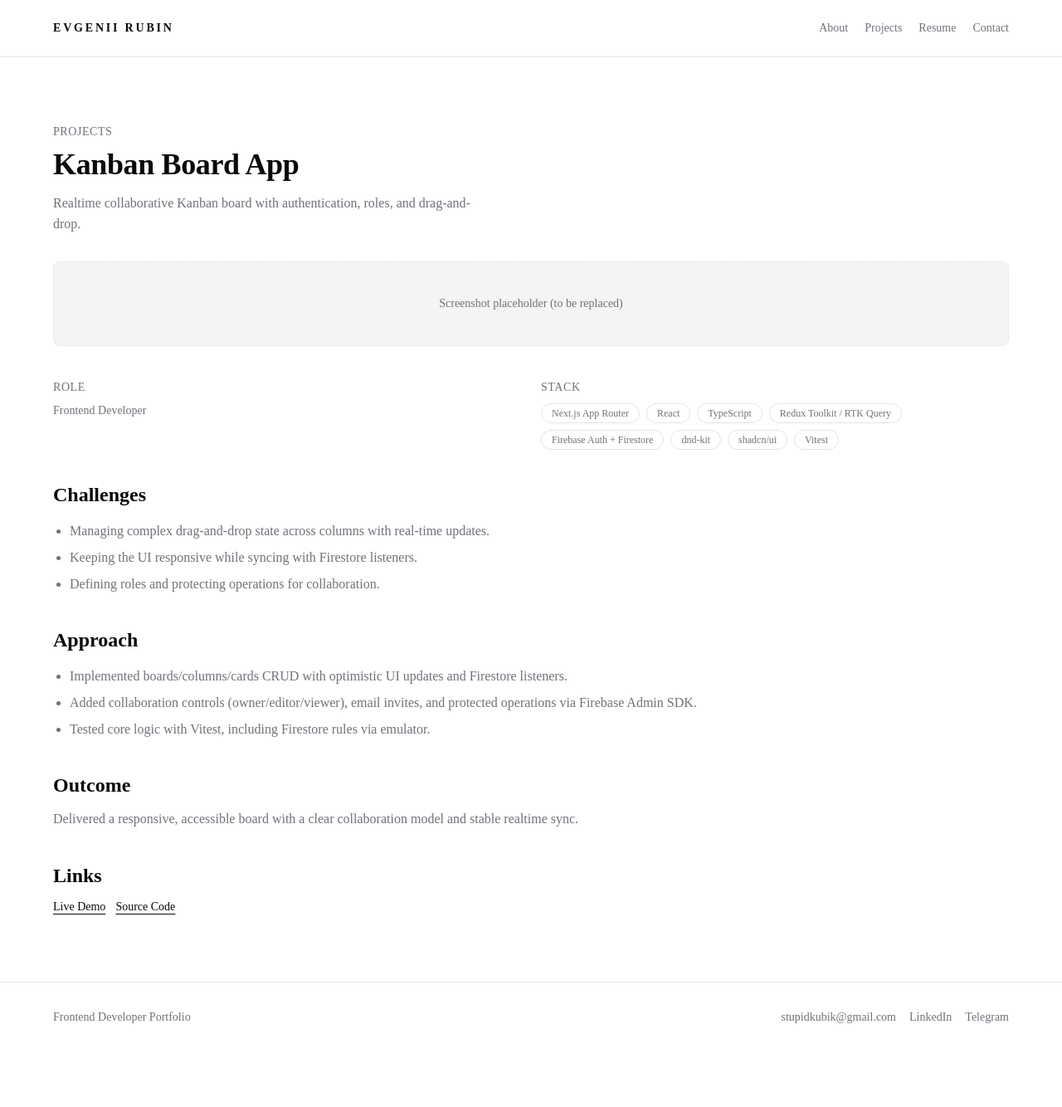
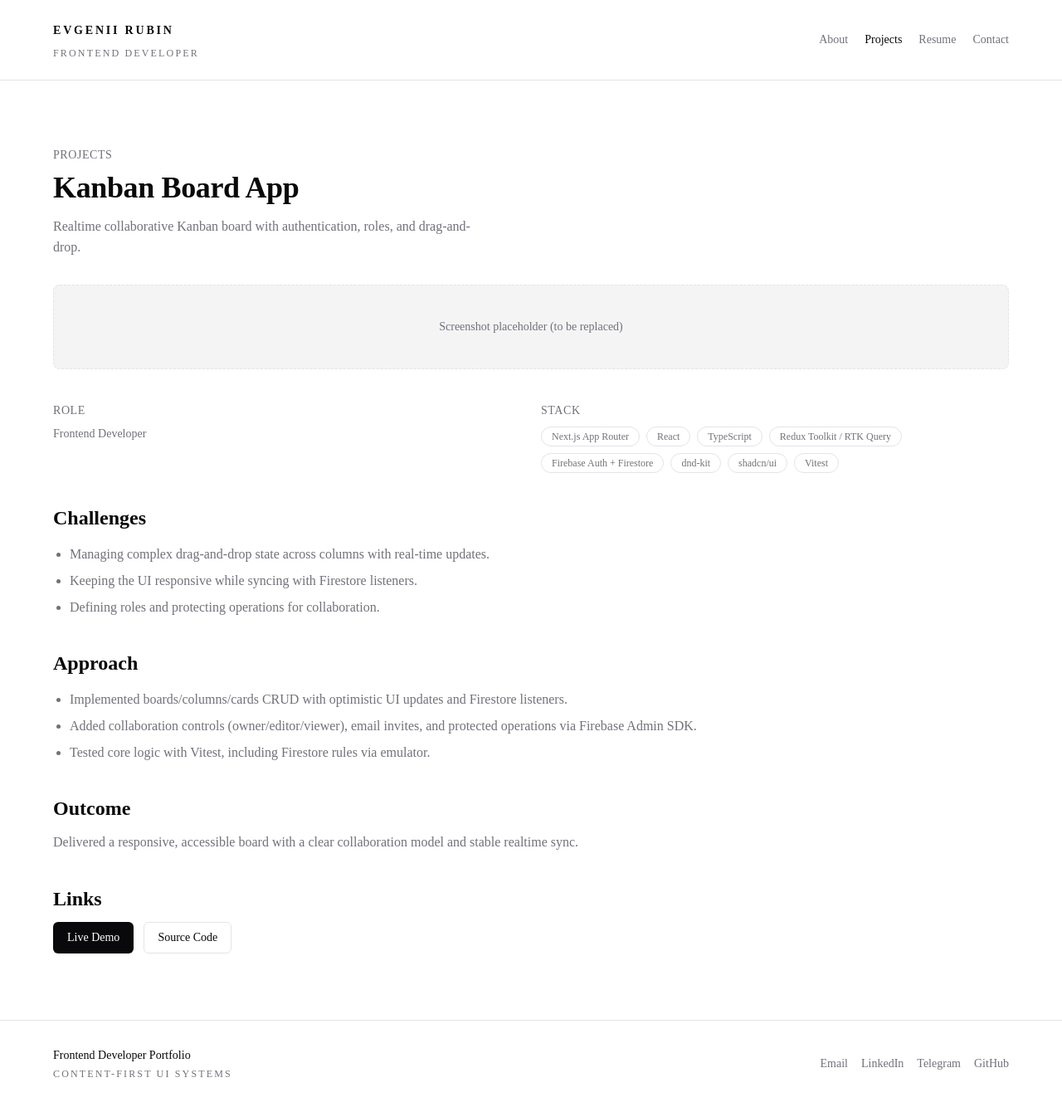
Before and after one commit to stupidkubik/my-website, a Next.js app: page /projects/kanban-board in a window 1280 px wide. Shown: the whole page at 83% size. Before the commit the page ends 1268 px from the top, so only its background shows below. Built offline with nearby package versions, Linux system fonts and the light colour scheme.

Commit message:
feat: refine header footer and tokens

```diff
--- a/src/components/Footer.tsx
+++ b/src/components/Footer.tsx
@@ -2,16 +2,27 @@ export default function Footer() {
   return (
     <footer className="border-t border-border">
       <div className="container flex flex-wrap items-center justify-between gap-4 py-8 text-sm text-muted-fg">
-        <p>Frontend Developer Portfolio</p>
+        <div>
+          <p className="text-fg">Frontend Developer Portfolio</p>
+          <p className="mt-1 text-xs uppercase tracking-[0.18em] text-muted-fg">
+            Content-first UI systems
+          </p>
+        </div>
         <div className="flex flex-wrap gap-4">
           <a className="transition hover:text-fg" href="mailto:stupidkubik@gmail.com">
-            stupidkubik@gmail.com
+            Email
           </a>
-          <a className="transition hover:text-fg" href="https://www.linkedin.com/in/evgenii-rubin-60804724b/">
+          <a
+            className="transition hover:text-fg"
+            href="https://www.linkedin.com/in/evgenii-rubin-60804724b/"
+          >
             LinkedIn
           </a>
           <a className="transition hover:text-fg" href="https://t.me/stupidpotato">
             Telegram
+          </a>
+          <a className="transition hover:text-fg" href="https://github.com/stupidkubik">
+            GitHub
           </a>
         </div>
       </div>
--- a/src/components/Header.tsx
+++ b/src/components/Header.tsx
@@ -1,4 +1,5 @@
 import Link from "next/link";
+import { useRouter } from "next/router";
 
 const navItems = [
   { href: "/about", label: "About" },
@@ -8,18 +9,36 @@ const navItems = [
 ];
 
 export default function Header() {
+  const router = useRouter();
+
   return (
     <header className="border-b border-border bg-bg">
       <div className="container flex flex-wrap items-center justify-between gap-4 py-6">
-        <Link className="text-sm font-semibold uppercase tracking-[0.2em]" href="/">
-          Evgenii Rubin
-        </Link>
-        <nav className="flex flex-wrap items-center gap-5 text-sm text-muted-fg">
-          {navItems.map((item) => (
-            <Link key={item.href} className="transition hover:text-fg" href={item.href}>
-              {item.label}
-            </Link>
-          ))}
+        <div>
+          <Link className="text-sm font-semibold uppercase tracking-[0.2em]" href="/">
+            Evgenii Rubin
+          </Link>
+          <p className="mt-2 text-xs uppercase tracking-[0.18em] text-muted-fg">
+            Frontend Developer
+          </p>
+        </div>
+        <nav aria-label="Primary" className="flex flex-wrap items-center gap-5 text-sm">
+          {navItems.map((item) => {
+            const isActive =
+              router.pathname === item.href ||
+              (item.href !== "/" && router.pathname.startsWith(item.href));
+            return (
+              <Link
+                key={item.href}
+                className={`transition ${
+                  isActive ? "text-fg" : "text-muted-fg hover:text-fg"
+                }`}
+                href={item.href}
+              >
+                {item.label}
+              </Link>
+            );
+          })}
         </nav>
       </div>
     </header>
--- a/src/pages/projects/[slug].tsx
+++ b/src/pages/projects/[slug].tsx
@@ -1,5 +1,6 @@
 import type { GetStaticPaths, GetStaticProps } from "next";
 import Badge from "@/components/ui/Badge";
+import { ButtonLink } from "@/components/ui/Button";
 
 const projectData = {
   "kanban-board": {
@@ -174,12 +175,10 @@ export default function ProjectDetail({ project }: ProjectPageProps) {
         <div className="mt-10">
           <h2 className="text-h3 font-semibold">Links</h2>
           <div className="mt-3 flex flex-wrap gap-3 text-sm">
-            <a className="underline" href={project.links.demo}>
-              Live Demo
-            </a>
-            <a className="underline" href={project.links.code}>
+            <ButtonLink href={project.links.demo}>Live Demo</ButtonLink>
+            <ButtonLink href={project.links.code} variant="outline">
               Source Code
-            </a>
+            </ButtonLink>
           </div>
         </div>
       </div>
--- a/tailwind.config.js
+++ b/tailwind.config.js
@@ -25,8 +25,8 @@ module.exports = {
         "primary-contrast": "var(--color-primary-contrast)"
       },
       fontFamily: {
-        sans: ["var(--font-sans)", "Inter", "system-ui", "sans-serif"],
-        mono: ["var(--font-mono)", "SFMono-Regular", "Menlo", "monospace"]
+        sans: ["var(--font-geist-sans)", "Inter", "system-ui", "sans-serif"],
+        mono: ["var(--font-geist-mono)", "SFMono-Regular", "Menlo", "monospace"]
       },
       fontSize: {
         display: ["3.5rem", { lineHeight: "1.05", letterSpacing: "-0.02em" }],
```
